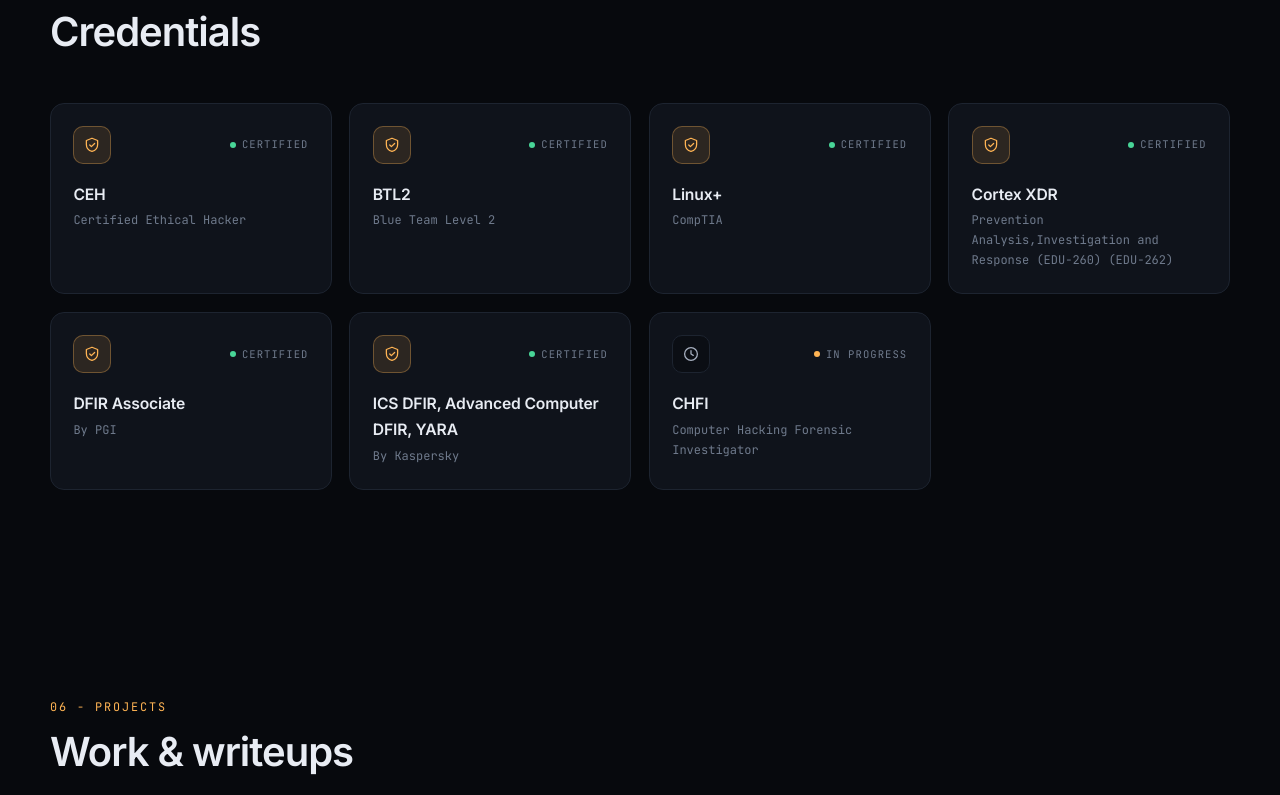
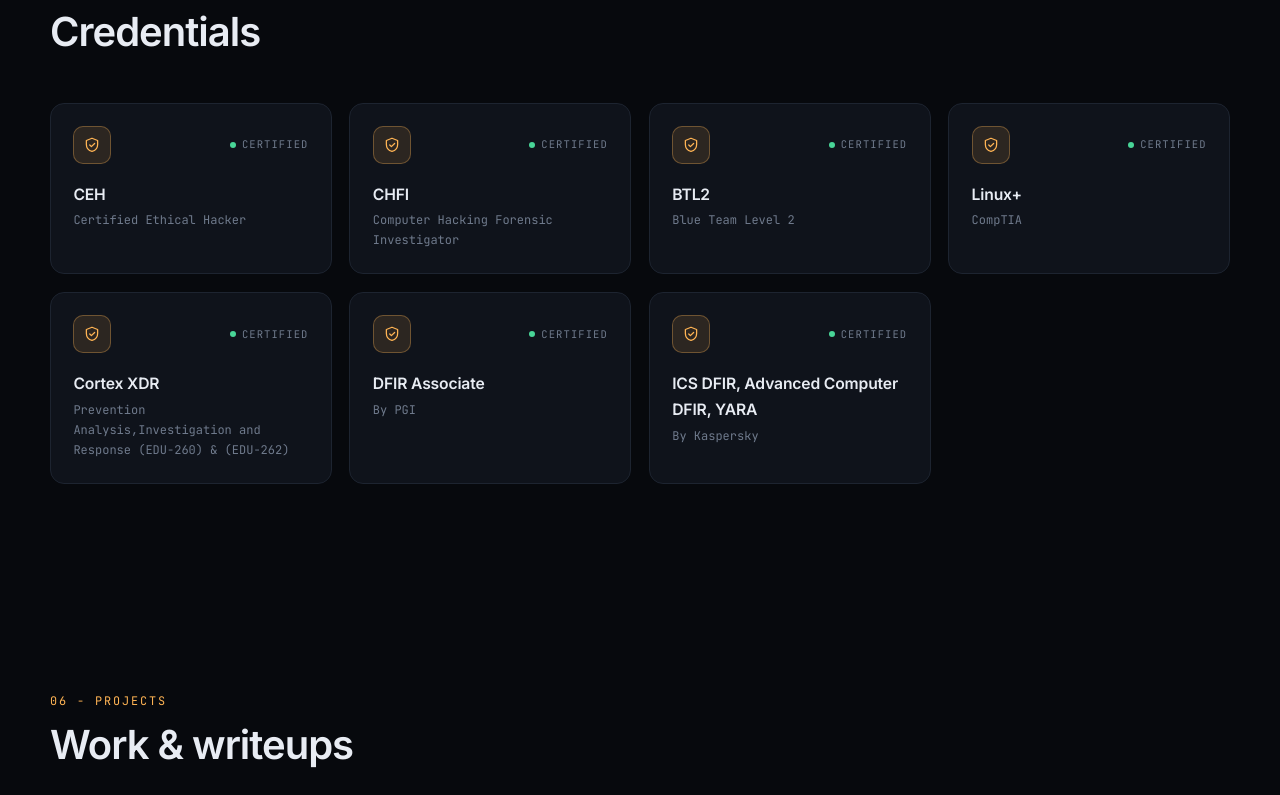
Before and after one commit to saeed1197/saeed1197.github.io, a plain HTML site: page index.html in a window 1280 px wide. Shown: the part 3619-4414 px from the top of the page. Drawn offline with Linux system fonts and the light colour scheme.

Commit message:
Add CHFI
Add CHFI

```diff
--- a/index.html
+++ b/index.html
@@ -413,6 +413,22 @@ saeed.damra
             <p class="cert__meta">Certified Ethical Hacker</p>
           </article>
 
+                    <article class="cert reveal" data-status="active">
+            <div class="cert__top">
+              <span class="cert__badge">
+                <svg viewBox="0 0 24 24" width="18" height="18" fill="none" stroke="currentColor" stroke-width="1.7"
+                  stroke-linecap="round" stroke-linejoin="round">
+                  <path d="M12 3l7.5 3v5.2c0 4.4-3.1 8.2-7.5 9.3-4.4-1.1-7.5-4.9-7.5-9.3V6z" />
+                  <path d="m9 12 2.2 2.2L15.5 10" />
+                </svg>
+              </span>
+              <span class="cert__state">Certified</span>
+            </div>
+            <h3>CHFI </h3>
+            <p class="cert__meta">Computer Hacking Forensic Investigator</p>
+          </article>
+
+
           <article class="cert reveal" data-status="active">
             <div class="cert__top">
               <span class="cert__badge">
@@ -455,7 +471,7 @@ saeed.damra
               <span class="cert__state">Certified</span>
             </div>
             <h3>Cortex XDR</h3>
-            <p class="cert__meta">Prevention Analysis,Investigation and Response (EDU-260) (EDU-262)</p>
+            <p class="cert__meta">Prevention Analysis,Investigation and Response (EDU-260) & (EDU-262)</p>
           </article>
 
 
@@ -489,21 +505,6 @@ saeed.damra
             <p class="cert__meta">By Kaspersky</p>
           </article>
 
-
-          <article class="cert reveal" data-status="progress">
-            <div class="cert__top">
-              <span class="cert__badge">
-                <svg viewBox="0 0 24 24" width="18" height="18" fill="none" stroke="currentColor" stroke-width="1.7"
-                  stroke-linecap="round" stroke-linejoin="round">
-                  <circle cx="12" cy="12" r="8.5" />
-                  <path d="M12 7.5V12l3 1.8" />
-                </svg>
-              </span>
-              <span class="cert__state">In progress</span>
-            </div>
-            <h3>CHFI</h3>
-            <p class="cert__meta">Computer Hacking Forensic Investigator</p>
-          </article>
         </div>
       </div>
     </section>
```
